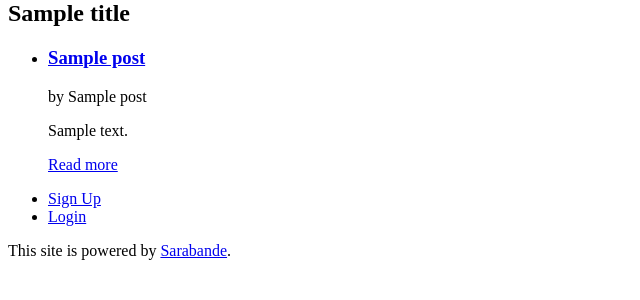
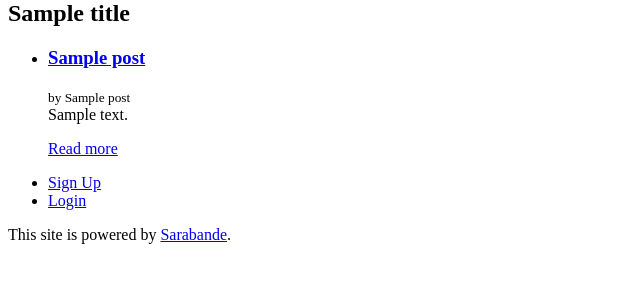
Before and after one commit to pdebelak/sarabande, a Python web app: template sarabande/templates/posts_index.html in a window 1280 px wide. Shown: the part 21-321 px from the top of the page, without its empty margins (0-640 px from the left). Run offline with Jinja, Linux system fonts and the light colour scheme; the template is opened without the code that fills it: most values are stand-ins (such as "Sample title", 1, 10 or a date in 2020).

Commit message:
Fix page index appearance

```diff
--- a/assets/dark.scss
+++ b/assets/dark.scss
@@ -8,6 +8,7 @@ $text-color: $white;
 $link-color: $orange;
 $link-color-hover: darken($orange, 20%);
 $background: $dark-gray;
+$lightest-background: lighten($background, 50%);
 $light-background: lighten($background, 20%);
 $dark-background: lighten($background, 13%);
 $success: $white;
--- a/assets/light.scss
+++ b/assets/light.scss
@@ -7,6 +7,7 @@ $white: #FFF;
 $black: #000;
 $primary: $aqua;
 $background: $white;
+$lightest-background: darken($background, 5%);
 $light-background: darken($background, 13%);
 $dark-background: darken($background, 20%);
 $success: $green;
--- a/sarabande/templates/posts_index.html
+++ b/sarabande/templates/posts_index.html
@@ -6,13 +6,13 @@
 {% endif %}
 <ul class="unstyled-list">
 {% for post in posts %}
-<li>
+<li class="card">
   <div class="flex">
-    <h3 class="mr-1"><a href="{{ url_for('posts.show', slug=post.slug) }}" class="unstyled-link">{{ post.title }}</a></h3>
-    <p>by {{ post.author_name }}</p>
+    <h3 class="unmargined mr-1"><a href="{{ url_for('posts.show', slug=post.slug) }}" class="unstyled-link">{{ post.title }}</a></h3>
+    <small>by {{ post.author_name }}</small>
   </div>
   {{ post.summary }}
-  <p><a href="{{ url_for('posts.show', slug=post.slug) }}">Read more</a></p>
+  <p class="mb-0"><a href="{{ url_for('posts.show', slug=post.slug) }}">Read more</a></p>
 </li>
 {% endfor %}
 </ul>
```
Also changed, not shown: assets/base.scss (+19 -4 lines).
